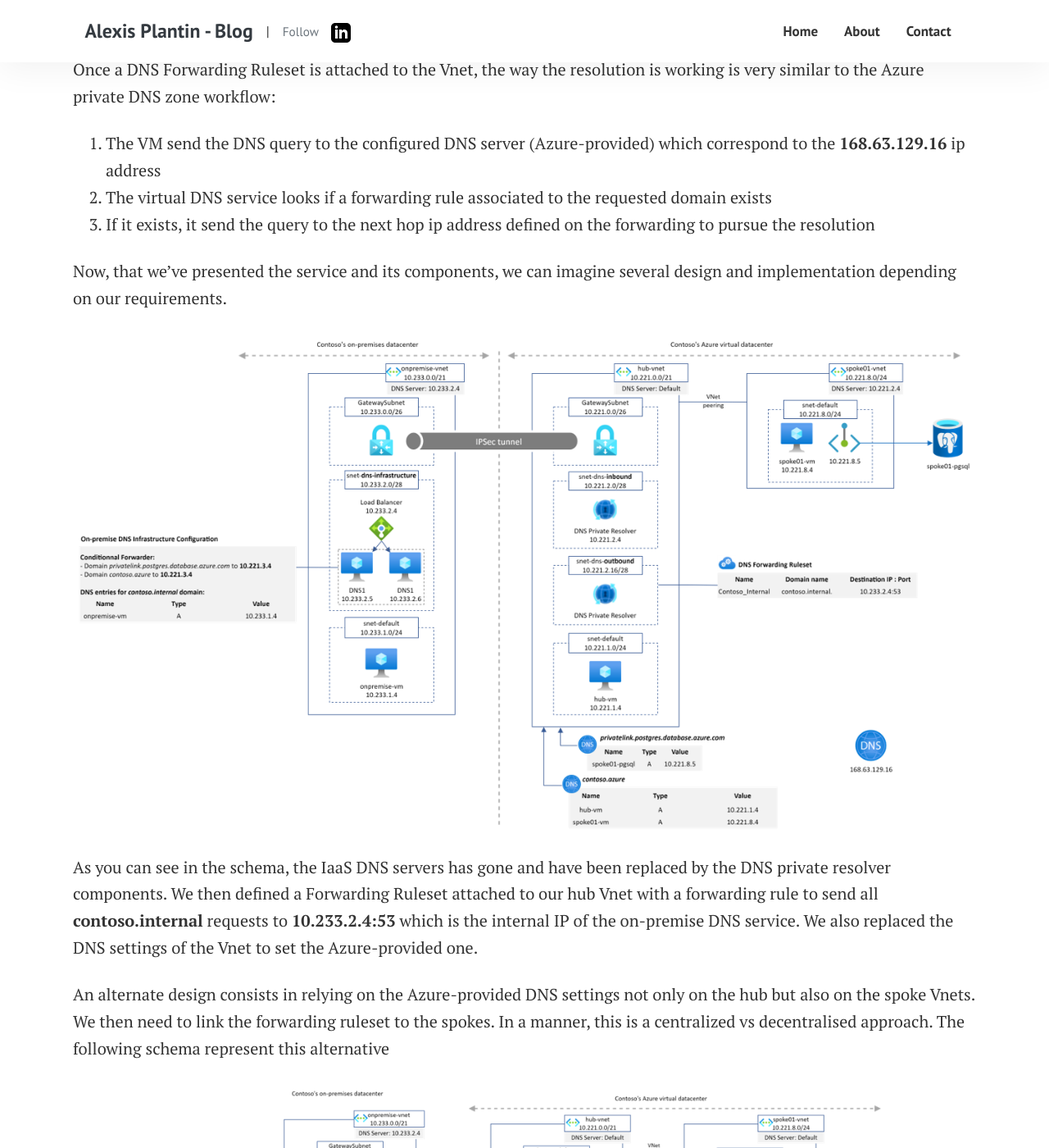
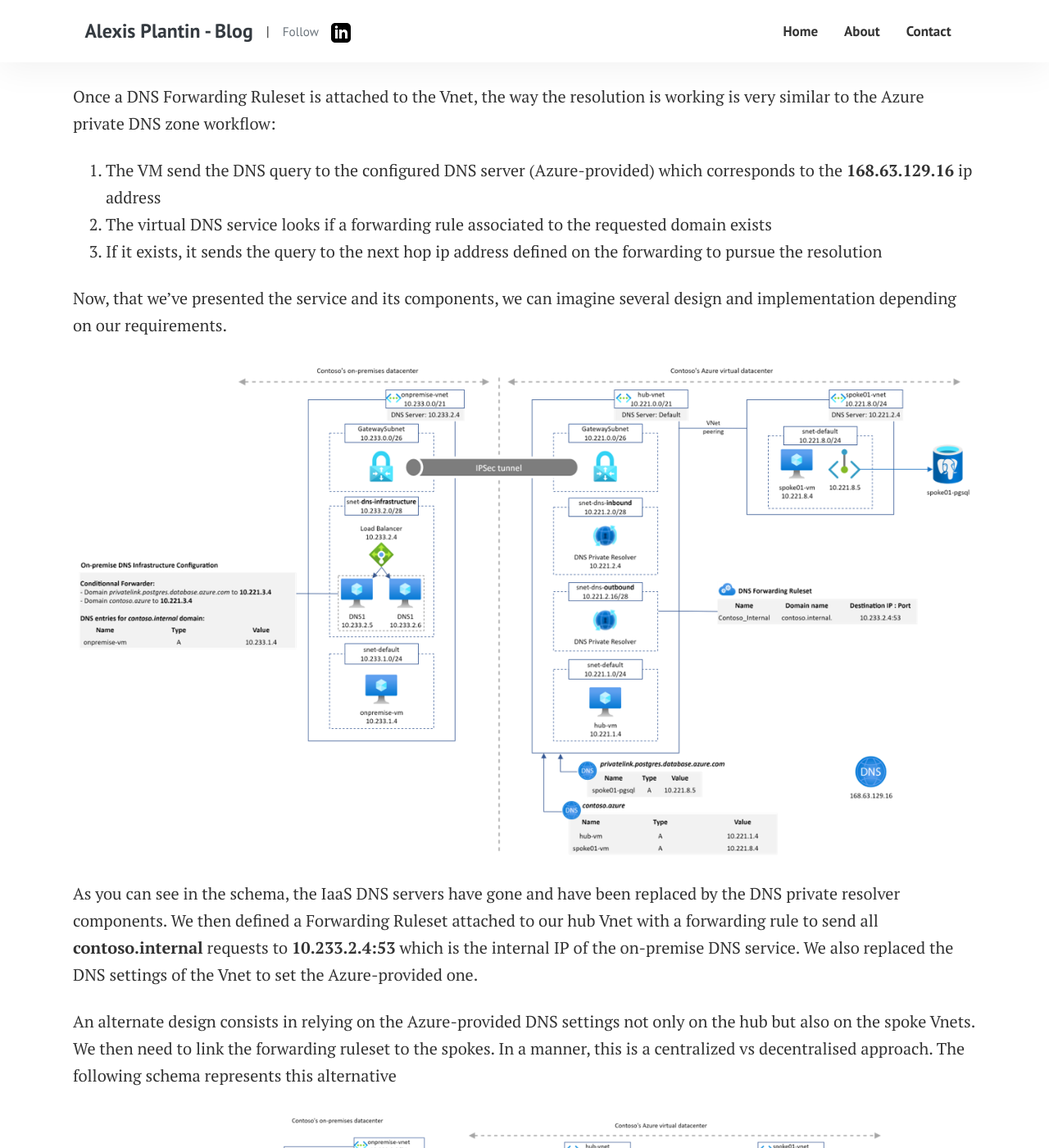
Before and after one commit to alexisP/alexisp.github.io, a Jekyll site: the page built from _posts/2022-04-12-dns-private-resolver.md, in a window 1280 px wide and 1400 px high, scrolled down 9539 px. Shown: the whole window at 82% size. Built offline with Jekyll 4.4.1, drawn with Linux system fonts in a browser that asks for light colours; some of the changed text lies outside the part shown.

Commit message:
Update 2022-04-12-dns-private-resolver.md
typo fix

```diff
--- a/_posts/2022-04-12-dns-private-resolver.md
+++ b/_posts/2022-04-12-dns-private-resolver.md
@@ -41,7 +41,7 @@ Main Azure DNS components
 
 What is it? When dealing with DNS in Azure (but not only DNS), you will deal with this very special IP. From a DNS point of view, it can be seen as a server that will be able to resolve both public and private DNS names from sources located in Azure. For more information about this virtual IP address, please read [What is IP address 168.63.129.16?](https://docs.microsoft.com/en-us/azure/virtual-network/what-is-ip-address-168-63-129-16)
 
-When we let the default configuration on Vnet or on network interfaces as seen in the following screenshot, we are basically saying that all our DNS queries will be send to this public IP
+When we let the default configuration on Vnet or on network interfaces as seen in the following screenshot, we are basically saying that all our DNS queries will be send to this public IP.
 
 <section class="row">
   <div class="col-md-3"></div>
@@ -55,7 +55,7 @@ When we let the default configuration on Vnet or on network interfaces as seen i
 Azure Private DNS zone
 ----------------------
 
-Extract from [What is a private Azure DNS zone?](https://docs.microsoft.com/en-us/azure/dns/private-dns-privatednszone)
+Extract from [What is a private Azure DNS zone?](https://docs.microsoft.com/en-us/azure/dns/private-dns-privatednszone):
 > Azure Private DNS provides a reliable, secure DNS service to manage and resolve domain names in a virtual network without the need to add a custom DNS solution. By using private DNS zones, you can use your own custom domain names rather than the Azure-provided names available today.
 
 These zones can be resolved as soon as the public IP described in the previous section is involved in the DNS reoslution: a private DNS zone can be linked to a virtual network. If this virtual network relies on **168.63.129.16** as its DNS server, then private records can be resolved for VMs running in this Vnet.
@@ -63,11 +63,11 @@ These zones can be resolved as soon as the public IP described in the previous s
 Azure Private endpoint
 ----------------------
 
-Azure Private Link and Private endpoint is the solution to make PaaS service (deployed outside of customers network) private and to access it using customers private IP address. More information can be found [here](https://docs.microsoft.com/en-us/azure/private-link/private-endpoint-overview)
+Azure Private Link and Private endpoint is the solution to make PaaS service (deployed outside of customers network) private and to access it using customers private IP address. More information can be found [here](https://docs.microsoft.com/en-us/azure/private-link/private-endpoint-overview).
 
-As this article is oriented around DNS, the usage of Private Link/Private endpoint service from this perspective can be a little bit tricky and especially whith hybrid architecture and DNS resolution from the on-premise world. If you are interested in understanding all the options available and pros/cons of each, we highly recommend you to read [this article from Daniel Mauser](https://github.com/dmauser/PrivateLink/tree/master/DNS-Integration-Scenarios#41-which-conditional-forwarder-zone-should-be-used)
+As this article is oriented around DNS, the usage of Private Link/Private endpoint service from this perspective can be a little bit tricky and especially whith hybrid architecture and DNS resolution from the on-premise world. If you are interested in understanding all the options available and pros/cons of each, we highly recommend you to read [this article from Daniel Mauser](https://github.com/dmauser/PrivateLink/tree/master/DNS-Integration-Scenarios#41-which-conditional-forwarder-zone-should-be-used).
 
-Here is a representation of a private endpoint deployed in our own Vnet and pointing to a PostgreSQL PaaS database instance
+Here is a representation of a private endpoint deployed in our own Vnet and pointing to a PostgreSQL PaaS database instance:
 
 <section class="row">
   <div class="col-md-3"></div>
@@ -118,10 +118,10 @@ This example is straightforward:
 ![image]({{ site.baseurl }}/assets/images/dns-private-resolver/pgsingle-from-spoke1.gif)
 
 2 things are important to understand in this example:
-- DNS2 sends the query to **168.63.129.16** in step 3 because no conditional forwarder are defined in the DNS configuration that match the domain so the query is then send to the default forwarder
+- DNS2 sends the query to **168.63.129.16** in step 3 because no conditional forwarder are defined in the DNS configuration that match the domain so the query is then sent to the default forwarder
 - The Azure DNS service is able to return the A record associated to **spoke1pgsingle** because
   1. The DNS IaaS VM are in the hub Vnet
-  2. The private DNS zone for the **postgres.database.azure.com** domain is linked to this hub Vnet
+  2. The Azure Private DNS Zone for the **privatelink.postgres.database.azure.com** domain is linked to this hub Vnet
 
 *spoke1pgsingle.postgres.database.azure.com* resolution from *onprem1*
 ---------------------------------------------------------------------
@@ -162,17 +162,17 @@ The service comes with two kind of Azure resources:
 </section>
 
 Once a DNS Forwarding Ruleset is attached to the Vnet, the way the resolution is working is very similar to the Azure private DNS zone workflow:
-1. The VM send the DNS query to the configured DNS server (Azure-provided) which correspond to the **168.63.129.16** ip address
+1. The VM send the DNS query to the configured DNS server (Azure-provided) which corresponds to the **168.63.129.16** ip address
 2. The virtual DNS service looks if a forwarding rule associated to the requested domain exists
-3. If it exists, it send the query to the next hop ip address defined on the forwarding to pursue the resolution
+3. If it exists, it sends the query to the next hop ip address defined on the forwarding to pursue the resolution
 
 Now, that we've presented the service and its components, we can imagine several design and implementation depending on our requirements.
 
 ![image]({{ site.baseurl }}/assets/images/dns-private-resolver/dns-private-resolver-architecture.png)
 
-As you can see in the schema, the IaaS DNS servers has gone and have been replaced by the DNS private resolver components. We then defined a Forwarding Ruleset attached to our hub Vnet with a forwarding rule to send all **contoso.internal** requests to **10.233.2.4:53** which is the internal IP of the on-premise DNS service. We also replaced the DNS settings of the Vnet to set the Azure-provided one.
+As you can see in the schema, the IaaS DNS servers have gone and have been replaced by the DNS private resolver components. We then defined a Forwarding Ruleset attached to our hub Vnet with a forwarding rule to send all **contoso.internal** requests to **10.233.2.4:53** which is the internal IP of the on-premise DNS service. We also replaced the DNS settings of the Vnet to set the Azure-provided one.
 
-An alternate design consists in relying on the Azure-provided DNS settings not only on the hub but also on the spoke Vnets. We then need to link the forwarding ruleset to the spokes. In a manner, this is a centralized vs decentralised approach. The following schema represent this alternative
+An alternate design consists in relying on the Azure-provided DNS settings not only on the hub but also on the spoke Vnets. We then need to link the forwarding ruleset to the spokes. In a manner, this is a centralized vs decentralised approach. The following schema represents this alternative
 
 ![image]({{ site.baseurl }}/assets/images/dns-private-resolver/dns-private-resolver-architecture-2.png)
 
@@ -183,14 +183,14 @@ As you probably notice, this architecture requires to have two different instanc
 
 ![image]({{ site.baseurl }}/assets/images/dns-private-resolver/private-dns-hub1-from-spoke1.gif)
 
-The DNS query is send to the DNS private resolver managed service instead of the DNS VMs. We have the resolution working from our private resolver because it is deployed in the hub Vnet that is linked to the **contoso.azure** private DNS zone.
+The DNS query is sent to the DNS private resolver managed service instead of the DNS VMs. We have the resolution working from our private resolver because it is deployed in the hub Vnet that is linked to the **contoso.azure** private DNS zone.
 
 *spoke1pgsingle.postgres.database.azure.com* resolution from *spoke1*
 ---------------------------------------------------------------------
 
 ![image]({{ site.baseurl }}/assets/images/dns-private-resolver/private-dns-pgsingle-from-spoke1.gif)
 
-This is quite the same as before except that the DNS query is send to the DNS private resolver managed service. We have the resolution working from our private resolver because it is deployed in the hub Vnet that is linked to the **privatelink.postgres.database.azure.com** DNS zone.
+This is quite the same as before except that the DNS query is sent to the DNS private resolver managed service. We have the resolution working from our private resolver because it is deployed in the hub Vnet that is linked to the **privatelink.postgres.database.azure.com** DNS zone.
 
 *spoke1pgsingle.postgres.database.azure.com* resolution from *onprem1*
 ---------------------------------------------------------------------
```
Also changed, not shown: other parts of _posts/2022-04-12-dns-private-resolver.md (+4 -4 lines).
